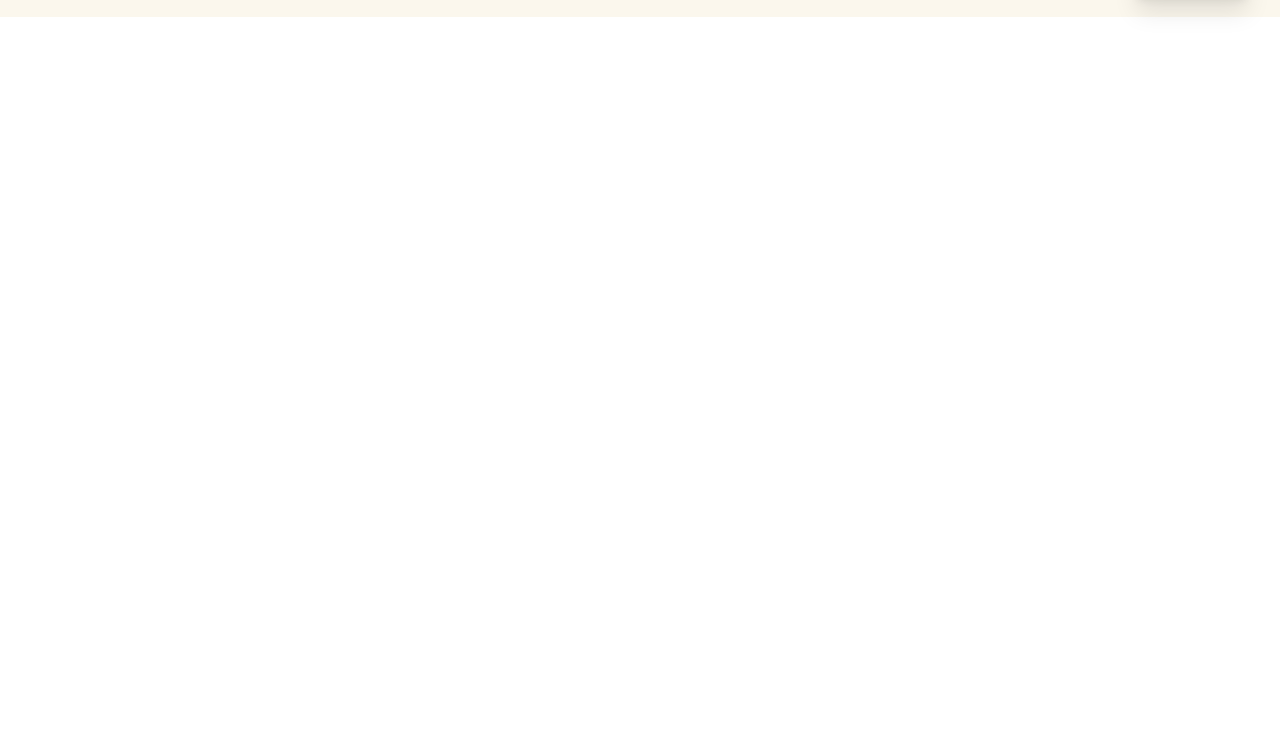
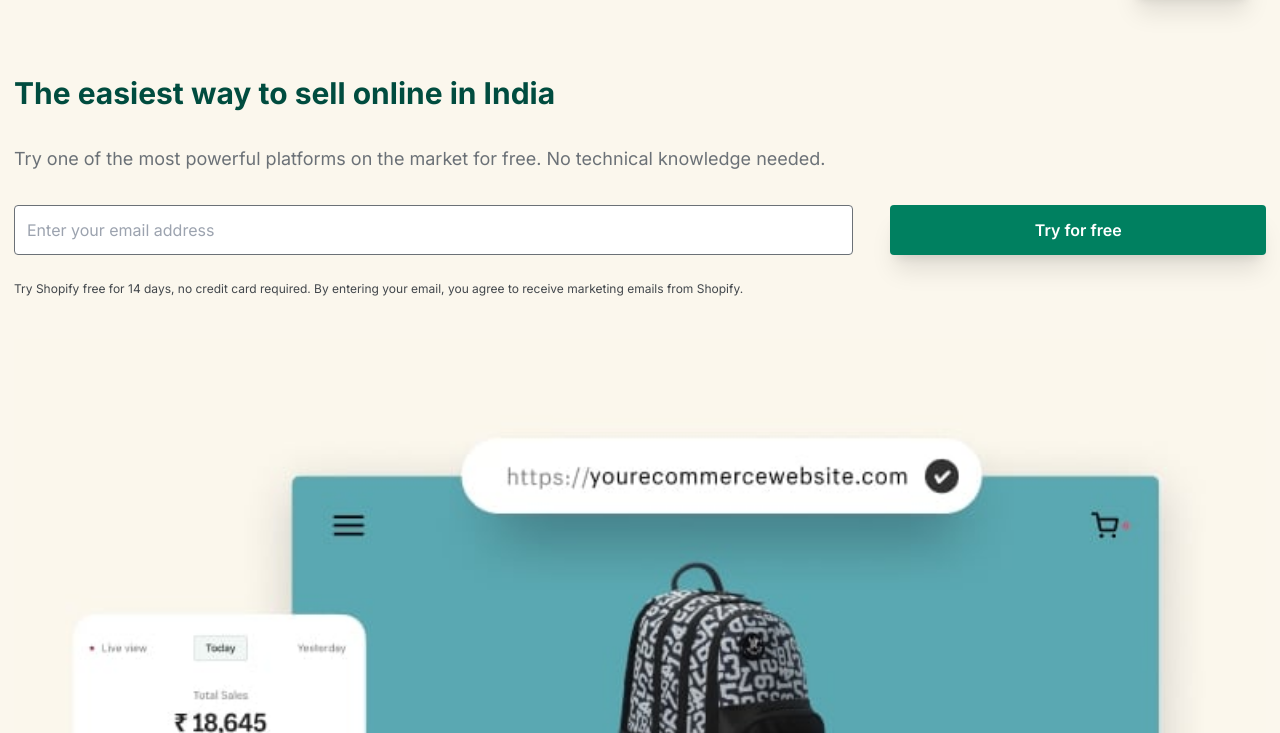
Before and after one commit to kammar20/Shopify-Clone, a plain HTML site: page index.html in a window 1280 px wide. Shown: the part 67-800 px from the top of the page. Drawn offline with nearby package versions, Linux system fonts and the light colour scheme.

Commit message:
added hero section

```diff
--- a/index.html
+++ b/index.html
@@ -88,11 +88,11 @@
             <div class="navWrapper max-w-[1350px] mx-auto ">
                 <!--/ Navbar  -->
                 <nav
-                    class="navbar  flex justify-between item-center py-5 px-3 sm:px-5 md:px-12 lg:px-6 xl:px-3.5 2xl:px-0 ">
+                    class="navbar  flex justify-between item-center py-5 px-3 sm:px-8 md:px-12 lg:px-6 xl:px-3.5 2xl:px-0 ">
                     <!--. nav Left -->
                     <div class="navLeft flex item-center">
                         <!-- logo -->
-                        <div class="mr-8  self-center xl:ml-3.5 2xl:ml-0">
+                        <div class="mr-8 self-center xl:ml-3.5 2xl:ml-0">
                             <img src="./img/logo.png" alt="" class="w-[111px] xl:w-[121px]">
                         </div>
 
@@ -132,6 +132,44 @@
                 <!--/ Navbar End  -->
             </div>
             <!--! nav Wrapper End -->
+
+            <!--.Hero Section  -->
+            <div class="hero  pt-14 px-3.5 sm:px-8 md:px-12 lg:px-6 xl:px-3.5 2xl:px-0">
+                <!-- hero Container -->
+                <main class="hero-wrapper">
+                    <!--* left text -->
+                    <div class="left-content mb-10">
+                        <h1 class="text-3xl text-midGreen font-bold leading-10 mb-8 sm:w-[80%]">The easiest way to sell
+                            online in
+                            India</h1>
+                        <p class="text-lg text-paraColor leading-7 mb-8 ">Try one of the most powerful
+                            platforms on the
+                            market
+                            for free.
+                            No technical knowledge needed.
+                        </p>
+                        <form class="mb-6 sm:flex justify-between ">
+                            <input type="email" name="email" id="email" placeholder="Enter your email address"
+                                class="w-[100%]  border-solid border-[1.5px]  border-paraColor  rounded p-3 mb-2 focus:outline-none focus:border-none focus:ring-2 focus:ring-greenColor sm:mb-0 sm:w-[67%] ">
+                            <input type="button" value="Try for free"
+                                class="w-[100%] bg-greenColor p-3 rounded text-white font-semibold shadow-xl sm:w-[30%]">
+                        </form>
+
+                        <p class="text-xs text-darkPara leading-5">Try Shopify free for 14 days, no credit card
+                            required. By
+                            entering your
+                            email, you agree to
+                            receive marketing emails from Shopify.</p>
+                    </div>
+                    <!--* Right img -->
+                    <div class="right-img w-[100%]">
+                        <img src="./img/hero-img.jpg" alt="" class="w-[100%] ">
+                    </div>
+                </main>
+            </div>
+            <!--.Hero Section End  -->
+
+
         </header>
         <!--. Header End -->
 
```
